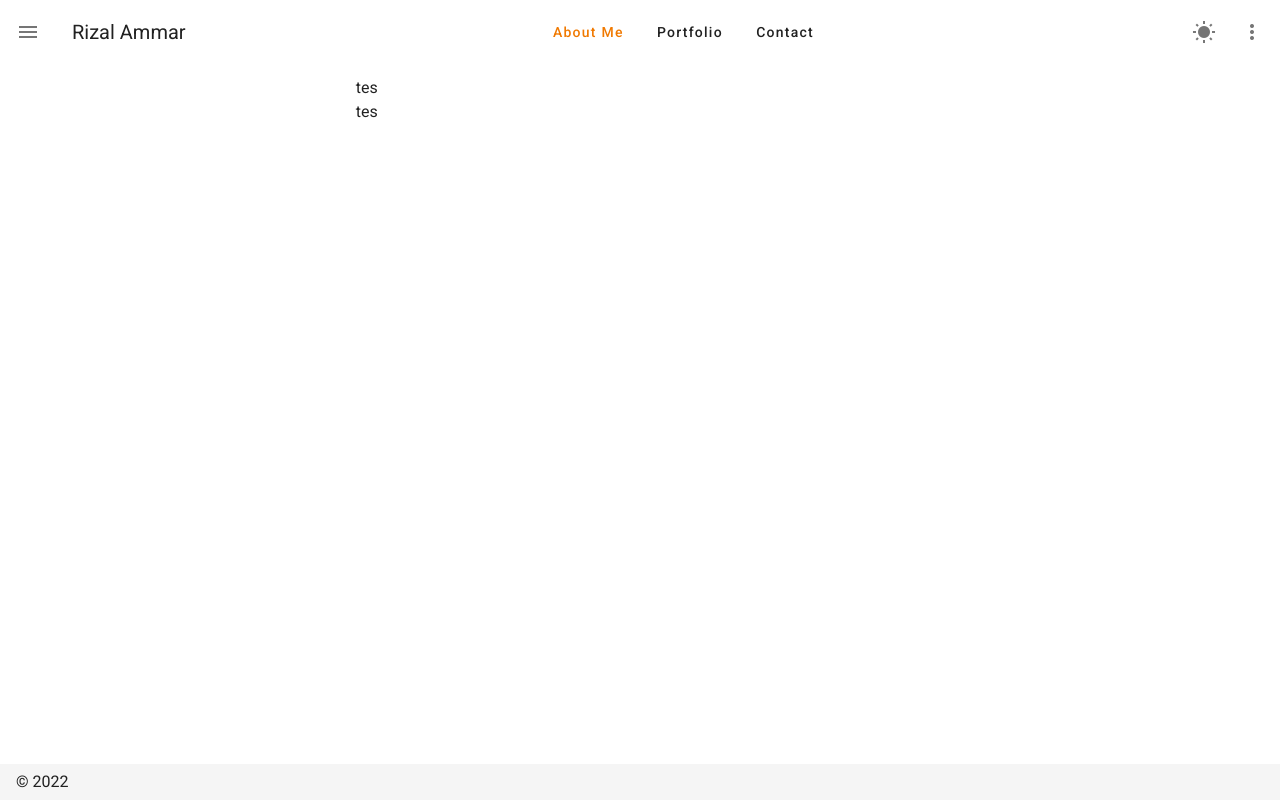
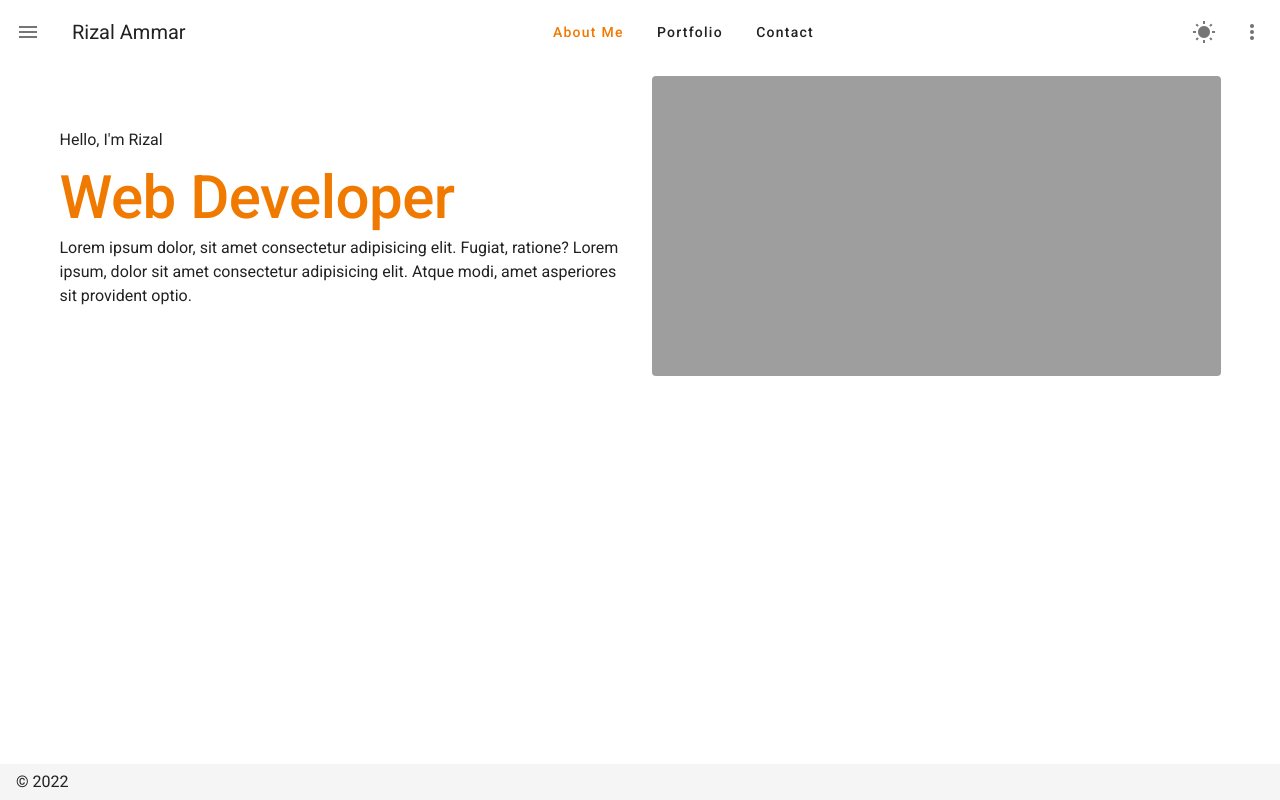
Before and after one commit to amarizzal/PortfolioV2, a Nuxt app: page / in a window 1280 px wide. Built offline with nearby package versions, Linux system fonts and the light colour scheme.

Commit message:
nambah dikit :v

```diff
--- a/pages/index.vue
+++ b/pages/index.vue
@@ -1,8 +1,16 @@
 <template>
   <v-row color="white" justify="center" align="center">
-    <v-col cols="12" sm="8" md="6">
-      <div>tes</div>
-      <div>tes</div>
+    <v-col cols="12" sm="8" md="12">
+      <v-row align="center">
+        <v-col cols="6">
+          <p>Hello, I'm Rizal</p>
+          <h1 class="display-3 primary--text font-weight-medium my-2" color="primary">Web Developer</h1>
+          <p>Lorem ipsum dolor, sit amet consectetur adipisicing elit. Fugiat, ratione? Lorem ipsum, dolor sit amet consectetur adipisicing elit. Atque modi, amet asperiores sit provident optio.</p>
+        </v-col>
+        <v-col>
+          <v-card style="height: 300px" flat class="grey"></v-card>
+        </v-col>
+      </v-row>
     </v-col>
   </v-row>
 </template>
```
